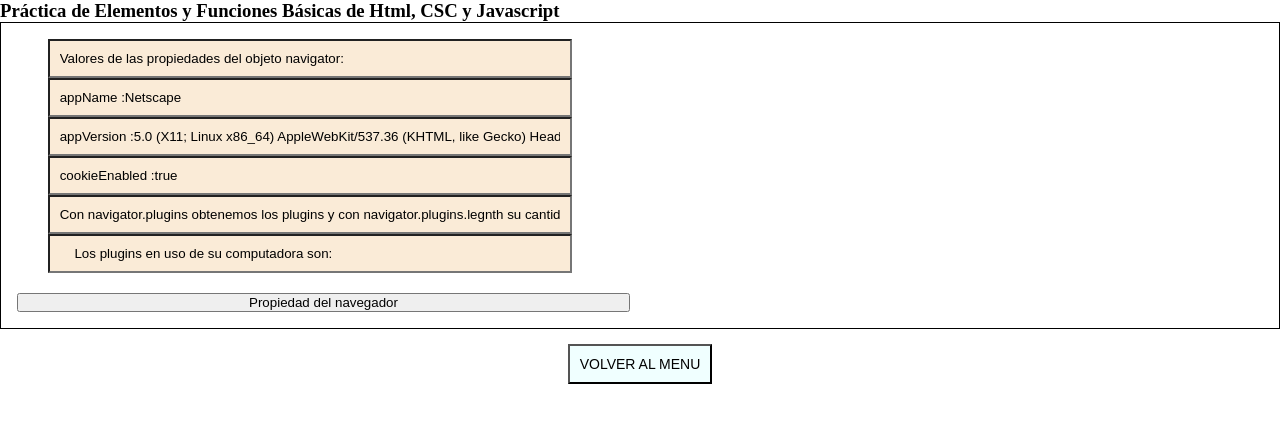
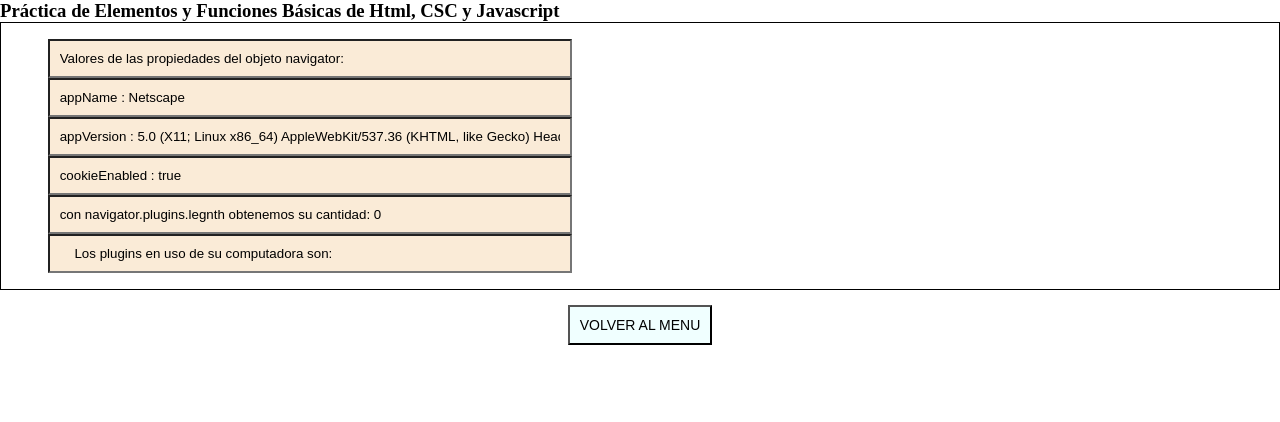
Before and after one commit to Luis-Alberto-Espinoza/funciones_Basicas_De_Javascript, a plain HTML site: page index.html in a window 1280 px wide. Both pictures are taken after a click on the button "Ver uso de => Propiedad navigator del objeto window". Drawn offline with Linux system fonts and the light colour scheme.

Commit message:
se arreglan varias funciones

```diff
--- a/index.html
+++ b/index.html
@@ -300,7 +300,7 @@
             <div id="dRNavigator" class="dRNavigator">
             </div>
             <br>
-            <input type="button" value="Propiedad del navegador" onClick="propiedadNavegador()"></input>
+            <!-- <input type="button" value="Propiedad del navegador" onClick="propiedadNavegador()"></input> -->
         </form>
 
         <div class="btnVolver">
@@ -499,8 +499,6 @@
 
         <div id="resolucionSelect4">
             <div class="ejercicio">
-
-
                 <p>4) Confeccionar una página que permita tomar un exámen múltiple choice. Se debe mostrar una pregunta
                     y
                     seguidamente un objeto SELECT con las respuestas posibles. Al presionar un botón mostrar la cantidad
@@ -559,9 +557,6 @@
         </div>
     </div>
     <div id="fromButonText">
-
-
-
         <p>
         <h3>PRACTICA</h3>
         </p>
--- a/js/metodosprimitivos.js
+++ b/js/metodosprimitivos.js
@@ -622,10 +622,10 @@ function propiedadNavegador() {
     const PropiedadNavigator = document.getElementById('Propiedadnavigator');
     const contenedorPadre = document.getElementById('dRNavigator');
     vectorNavigator[0] = 'Valores de las propiedades del objeto navigator:';
-    vectorNavigator[1] = 'appName :' + navigator.appName;
-    vectorNavigator[2] = 'appVersion :' + navigator.appVersion;
-    vectorNavigator[3] = 'cookieEnabled :' + navigator.cookieEnabled;
-    vectorNavigator[4] = 'Con navigator.plugins obtenemos los plugins y con navigator.plugins.legnth su cantidad ; ' + navigator.plugins.length;
+    vectorNavigator[1] = 'appName : ' + navigator.appName;
+    vectorNavigator[2] = 'appVersion : ' + navigator.appVersion;
+    vectorNavigator[3] = 'cookieEnabled : ' + navigator.cookieEnabled;
+    vectorNavigator[4] = 'con navigator.plugins.legnth obtenemos su cantidad: ' + navigator.plugins.length;
     vectorNavigator[5] = '    Los plugins en uso de su computadora son: ';
 
     let arrayPluguins = [];
```
